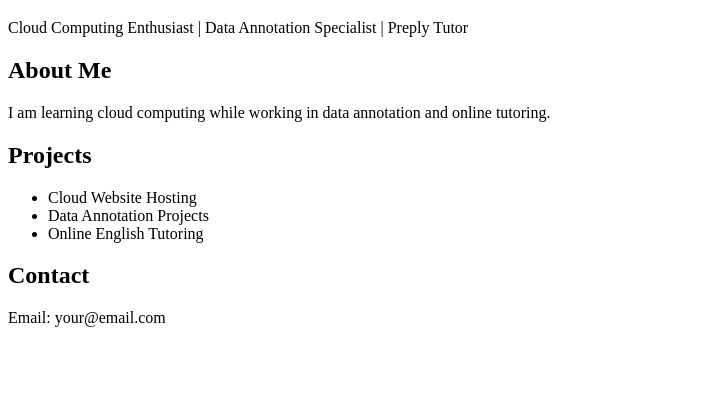
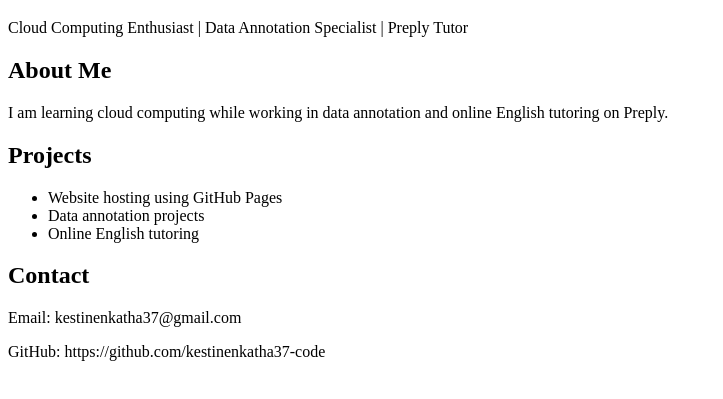
Before and after one commit to kestinenkatha37-code/portfolio-website, a plain HTML site: page index.html in a window 1280 px wide. Shown: the part 61-460 px from the top of the page, without its empty margins (0-723 px from the left). Drawn offline with Linux system fonts and the light colour scheme.

Commit message:
Update personal information in index.html

```diff
--- a/index.html
+++ b/index.html
@@ -8,16 +8,20 @@
   <p>Cloud Computing Enthusiast | Data Annotation Specialist | Preply Tutor</p>
 
   <h2>About Me</h2>
-  <p>I am learning cloud computing while working in data annotation and online tutoring.</p>
+  <p>
+    I am learning cloud computing while working in data annotation
+    and online English tutoring on Preply.
+  </p>
 
   <h2>Projects</h2>
   <ul>
-    <li>Cloud Website Hosting</li>
-    <li>Data Annotation Projects</li>
-    <li>Online English Tutoring</li>
+    <li>Website hosting using GitHub Pages</li>
+    <li>Data annotation projects</li>
+    <li>Online English tutoring</li>
   </ul>
 
   <h2>Contact</h2>
-  <p>Email: your@email.com</p>
+  <p>Email: kestinenkatha37@gmail.com</p>
+  <p>GitHub: https://github.com/kestinenkatha37-code</p>
 </body>
 </html>
```
